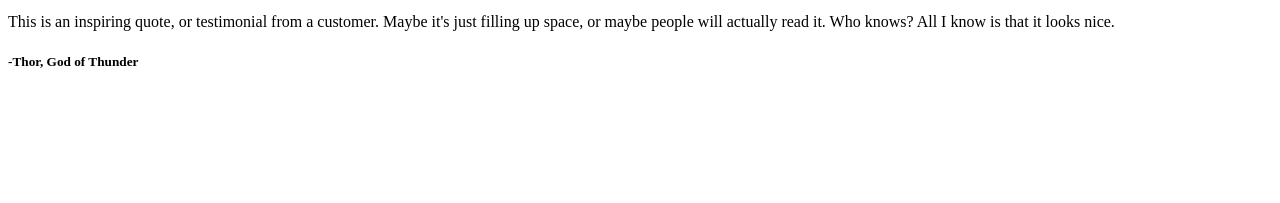
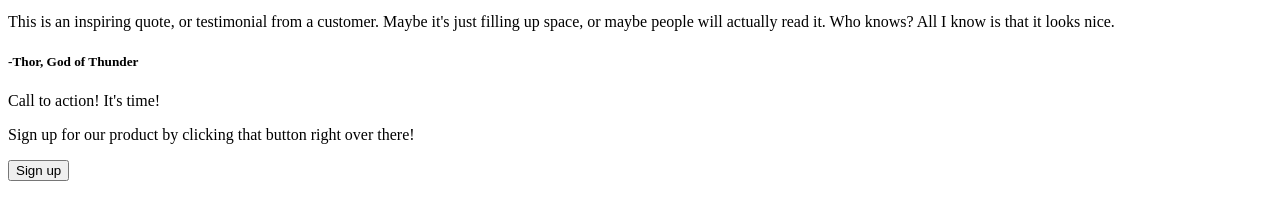
Before and after one commit to Blanca-7/landing-page, a plain HTML site: page index.html in a window 1280 px wide. Shown: the part 597-800 px from the top of the page. Drawn offline with Linux system fonts and the light colour scheme.

Commit message:
Add sign up banner section

```diff
--- a/index.html
+++ b/index.html
@@ -62,6 +62,17 @@
         </p>
         <h5>-Thor, God of Thunder</h5>
       </div>
+      <div class="signUp-Banner">
+        <div class="banner">
+          <div class="actionCall-text">
+            <p class="actionCall-title">Call to action! It's time!</p>
+            <p class="actionCall-info">
+              Sign up for our product by clicking that button right over there!
+            </p>
+          </div>
+          <button class="sign-up">Sign up</button>
+        </div>
+      </div>
     </div>
   </body>
 </html>
```
